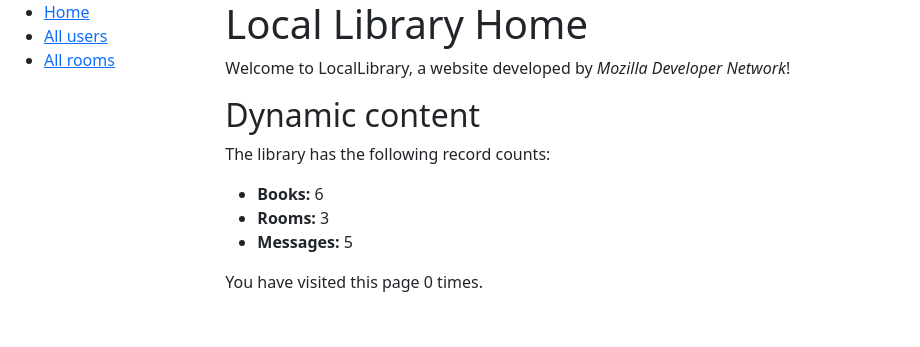
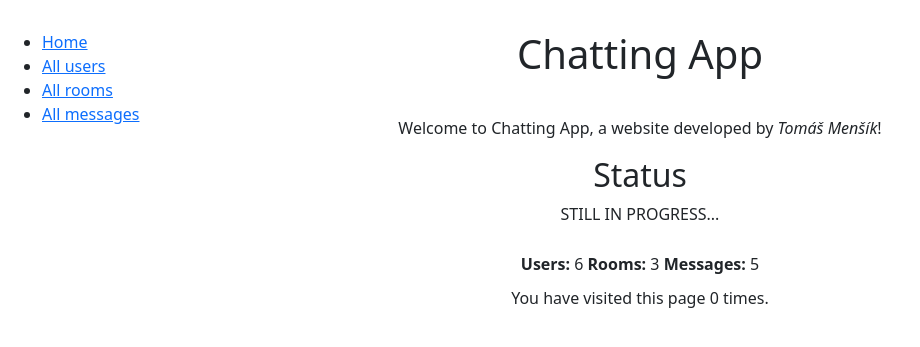
Before and after one commit to tomasmensik/chatDjangoNew, a Django app: page /catalog/ in a window 1280 px wide. Shown: the top 347 px of the page, without its empty margins (0-920 px from the left). Run offline with Django 4.2, Linux system fonts and the light colour scheme; data comes from the database, SQL or seed files in the repository; both versions use the stored data as it was after the commit.

Commit message:
working demo

```diff
--- a/catalog/templates/base_generic.html
+++ b/catalog/templates/base_generic.html
@@ -12,16 +12,18 @@
 <body>
   <div class="container-fluid">
     <div class="row">
-      <div class="col-sm-2">
+      <div class="col-md-2">
       {% block sidebar %}
-        <ul class="sidebar-nav">
+        <ul class="sidebar-nav" style="padding:30px">
           <li><a href="{% url 'index' %}">Home</a></li>
           <li><a href="{% url 'users' %}">All users</a></li>
           <li><a href="{% url 'rooms' %}">All rooms</a></li>
+          <li><a href="{% url 'messages' %}">All messages</a></li>
         </ul>
      {% endblock %}
       </div>
-      <div class="col-sm-10 ">{% block content %}{% endblock %}</div>
+      <div class="col-md-8 text-center">{% block content %}{% endblock %}</div>
+          <div class="col-md-2"></div>
     </div>
   </div>
 </body>
--- a/catalog/templates/index.html
+++ b/catalog/templates/index.html
@@ -1,15 +1,16 @@
 {% extends "base_generic.html" %}
 
 {% block content %}
-  <h1>Local Library Home</h1>
-  <p>Welcome to LocalLibrary, a website developed by <em>Mozilla Developer Network</em>!</p>
-  <h2>Dynamic content</h2>
-  <p>The library has the following record counts:</p>
-  <ul>
-    <li><strong>Books:</strong> {{ num_users }}</li>
-    <li><strong>Rooms:</strong> {{ num_rooms }}</li>
-    <li><strong>Messages:</strong> {{ num_messages }}</li>
-  </ul>
+  <h1 style="padding:30px">Chatting App</h1>
+  <p>Welcome to Chatting App, a website developed by <em>Tomáš Menšík</em>!</p>
+  <h2>Status</h2>
+  <p>STILL IN PROGRESS...</p>
+
+  <div style="padding:10px">
+    <strong>Users:</strong> {{ num_users }}
+    <strong>Rooms:</strong> {{ num_rooms }}
+    <strong>Messages:</strong> {{ num_messages }}
+  </div>
 
 <p>You have visited this page {{ num_visits }} time{{ num_visits|pluralize }}.</p>
 {% endblock %}
--- a/catalog/urls.py
+++ b/catalog/urls.py
@@ -7,4 +7,6 @@ urlpatterns = [
     path('user/<int:pk>', views.UserDetailView.as_view(), name='user-detail'),
     path('rooms/', views.RoomListView.as_view(), name='rooms'),
     path('room/<int:pk>', views.RoomDetailView.as_view(), name='room-detail'),
+    path('messages/', views.MessageListView.as_view(), name='messages'),
+    path('message/<int:pk>', views.MessageDetailView.as_view(), name='message-detail'),
 ]
--- a/catalog/views.py
+++ b/catalog/views.py
@@ -40,3 +40,12 @@ class RoomListView(generic.ListView):
 
 class RoomDetailView(generic.DetailView):
     model = Room
+
+class MessageListView(generic.ListView):
+    model = Message
+    context_object_name = 'message_list'
+    queryset = Message.objects.filter(title__icontains='a')[:5]
+    template_name = 'messages/messages_t_list.html'
+
+class MessageDetailView(generic.DetailView):
+    model = Message
```
Also changed, not shown: catalog/templates/catalog/message_detail.html (added, +15 -0 lines), catalog/templates/catalog/message_list.html (added, +21 -0 lines), catalog/templates/catalog/room_list.html (+10 -5 lines), catalog/templates/catalog/user_list.html (+5 -5 lines), db.sqlite3.
